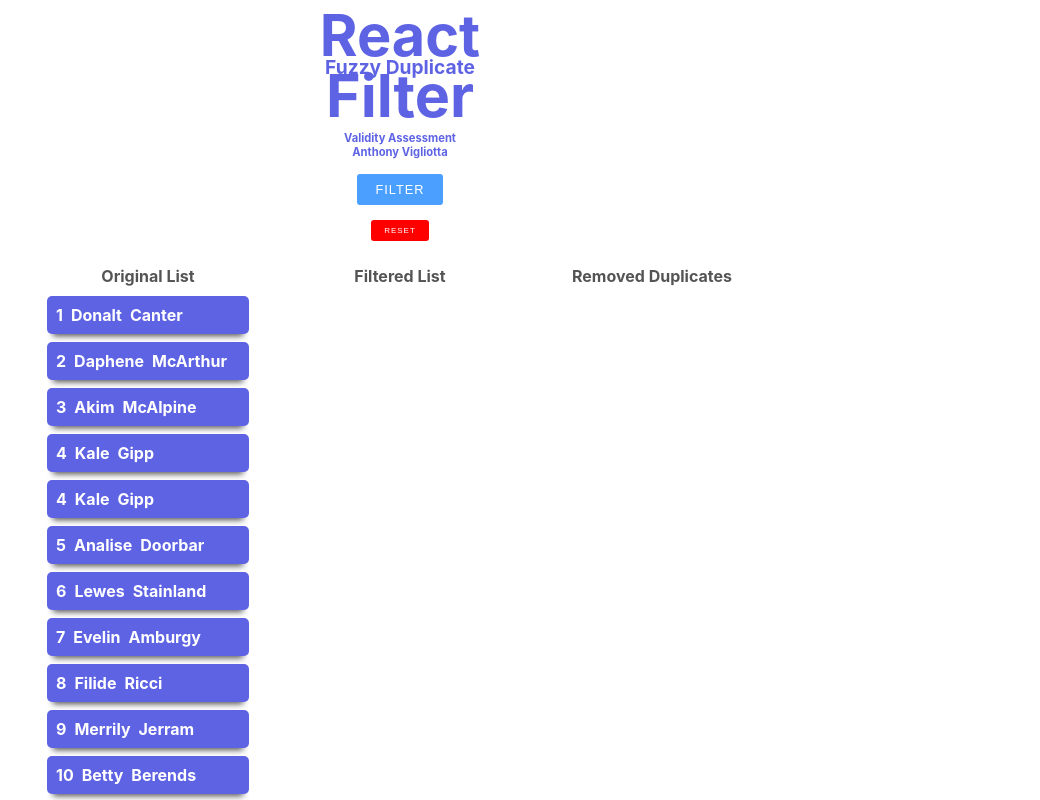
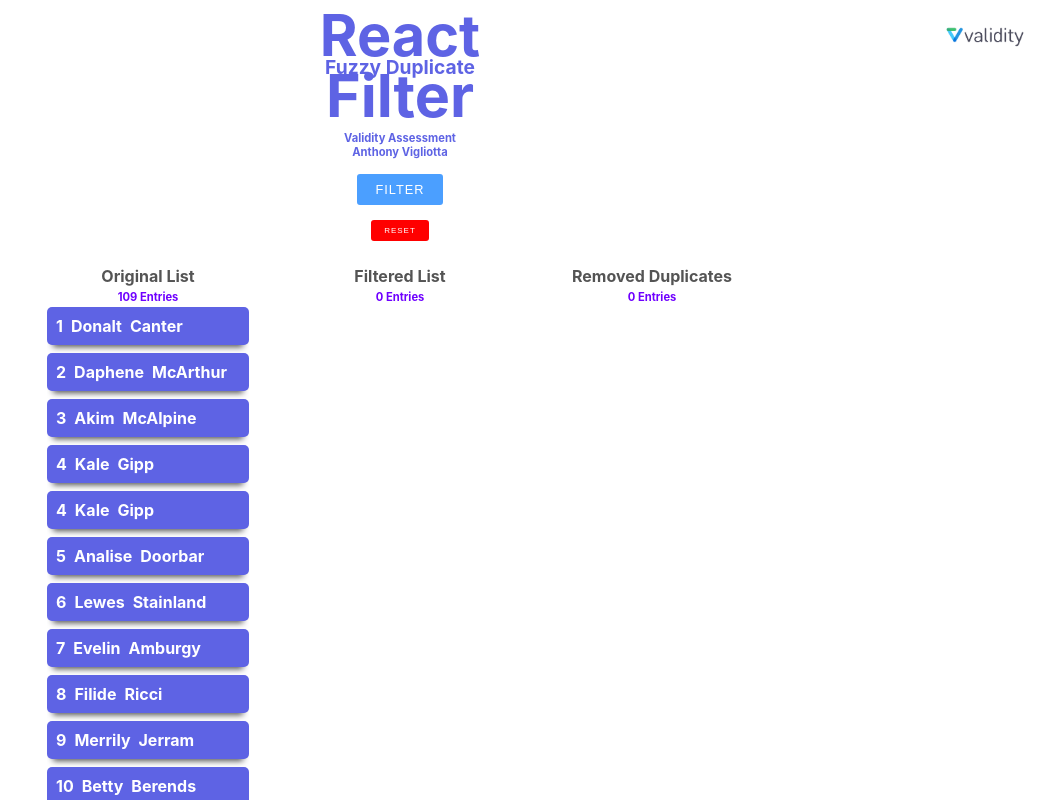
Before and after one commit to anthonyvigz/ReactDuplicateFilter, a React (Create React App) app in the folder dup-filter/: page / in a window 1280 px wide. Shown: the top 800 px of the page, without its empty margins (240-1280 px from the left). Built offline with nearby package versions, Linux system fonts and the light colour scheme.

Commit message:
added logo and entries display

```diff
--- a/dup-filter/src/App.js
+++ b/dup-filter/src/App.js
@@ -8,6 +8,8 @@
 import levenshtein from "levenshtein-edit-distance";
 // Styling
 import "./styling/main.scss";
+// Logo
+import logo from "./img/validity-vector-logo.png";
 
 // This components renders each instance of a user/person in a list
 import Person from "./components/Person.jsx";
@@ -97,6 +99,7 @@
 
   return (
     <div className="mainApp">
+      <img src={logo} alt="logo" />
       <div className="title">
         <h1>React</h1>
         <h2>Fuzzy Duplicate</h2>
@@ -113,6 +116,7 @@
       <div className="columns">
         <div className="people">
           <h2>Original List</h2>
+          <h3>{original.length} Entries</h3>
           {original.map((person, i) => {
             if (removed.includes(person)) {
               return (
@@ -137,6 +141,7 @@
         </div>
         <div className="people">
           <h2>Filtered List</h2>
+          <h3>{filtered.length} Entries</h3>
           {filtered.map((person, i) => {
             return (
               <Person
@@ -150,6 +155,7 @@
         </div>
         <div className="people">
           <h2>Removed Duplicates</h2>
+          <h3>{removed.length} Entries</h3>
           {removed.map((person, i) => {
             return (
               <Person
--- a/dup-filter/src/styling/main.scss
+++ b/dup-filter/src/styling/main.scss
@@ -25,6 +25,15 @@
         color: rgba(0, 0, 0, 0.671);
         margin: 0 auto;
         margin-bottom: 10px;
+      }
+
+      h3 {
+        padding: 0;
+        font-size: 0.7em;
+        margin: 0 auto;
+        margin-top: -6px;
+        margin-bottom: 3px;
+        color: rgb(111, 0, 255);
       }
 
       // each user/erson instance block
@@ -234,4 +243,13 @@
     transition: 0.5s;
     opacity: 0.8;
   }
+
+  // validity logo
+  img {
+    position: absolute;
+    top: 0;
+    right: 0;
+    width: 80px;
+    padding: 15px;
+  }
 }
```
Also changed, not shown: dup-filter/src/img/validity-vector-logo.png (added).
